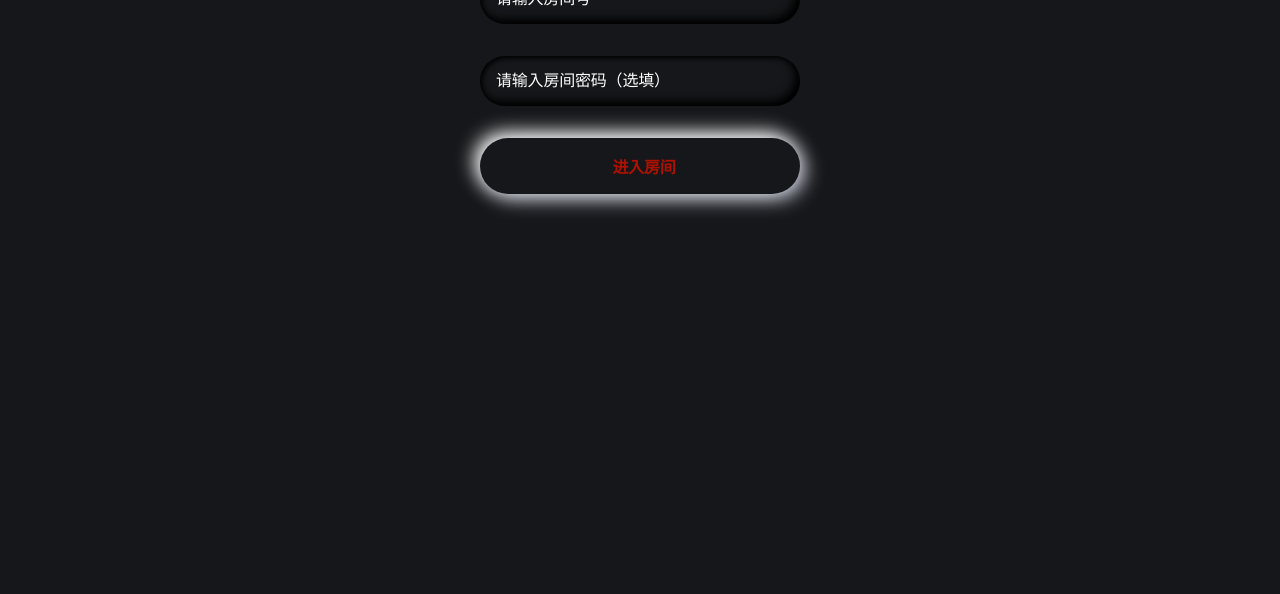
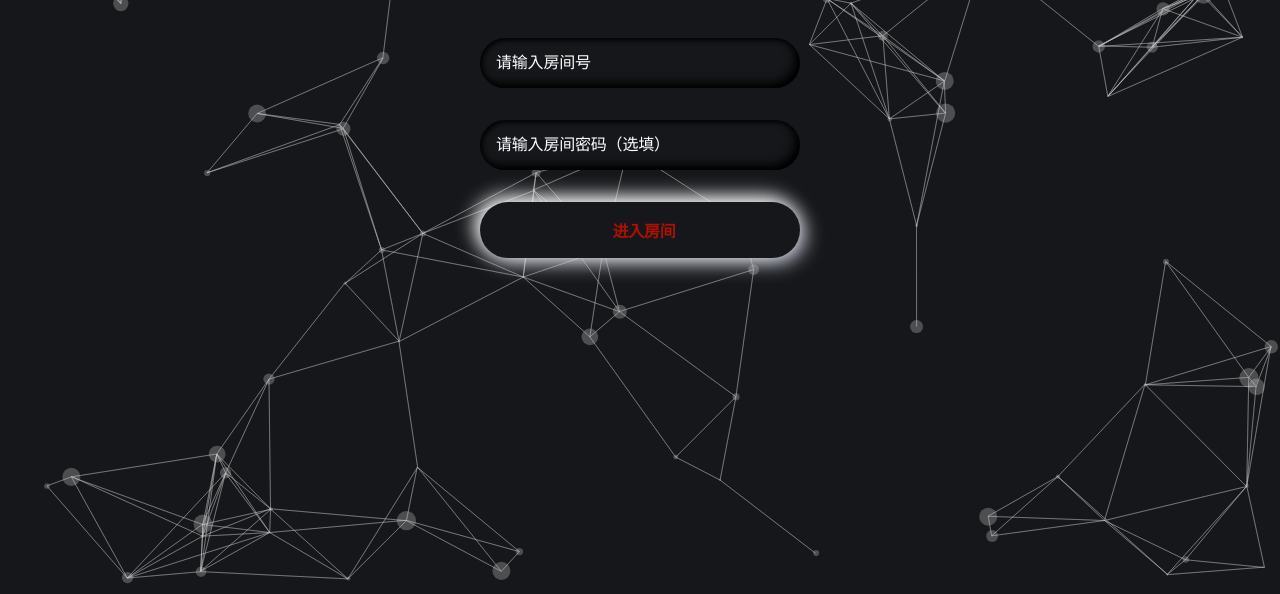
Before and after one commit to Wuwei9536/WRTC, a website: page public/call.html in a window 1280 px wide. Shown: the part 214-808 px from the top of the page. Drawn offline with Linux system fonts and the light colour scheme.

Commit message:
首页加一点背景动画

```diff
--- a/public/call.html
+++ b/public/call.html
@@ -30,6 +30,7 @@
 </head>
 
 <body>
+  <canvas id="canvas"></canvas>
   <!--[if lt IE 7]>
       <p class="browsehappy">
         You are using an <strong>outdated</strong> browser. Please
@@ -67,6 +68,7 @@
       }
     }
   </script>
+  <script src="/js/call.js"></script>
   <script>
     if ("serviceWorker" in navigator) {
       window.addEventListener("load", function () {
--- a/public/css/call.css
+++ b/public/css/call.css
@@ -1,6 +1,8 @@
 body,
 html {
   background-color: #16171a;
+  width: 100%;
+  height: 100%;
 }
 
 body,
@@ -17,7 +19,10 @@ button {
 form {
   padding: 16px;
   width: 320px;
-  margin: 0 auto;
+  position: absolute;
+  left: 50%;
+  top: 35%;
+  transform: translate(-50%,-50%);
 }
 
 .segment {
@@ -157,3 +162,10 @@ button.red {
     filter: hue-rotate(-1turn);
   }
 }
+
+canvas {
+  position: absolute;
+  display: block;
+  width: 100%;
+  height: 100%;
+}
--- /dev/null
+++ b/public/js/call.js
@@ -0,0 +1,121 @@
+class Circle {
+  //创建对象
+  //以一个圆为对象
+  //设置随机的 x，y坐标，r半径，_mx，_my移动的距离
+  //this.r是创建圆的半径，参数越大半径越大
+  //this._mx,this._my是移动的距离，参数越大移动
+  constructor(x, y) {
+    this.x = x;
+    this.y = y;
+    this.r = Math.random() * 10;
+    this._mx = Math.random();
+    this._my = Math.random();
+  }
+
+  //canvas 画圆和画直线
+  //画圆就是正常的用canvas画一个圆
+  //画直线是两个圆连线，为了避免直线过多，给圆圈距离设置了一个值，距离很远的圆圈，就不做连线处理
+  drawCircle(ctx) {
+    ctx.beginPath();
+    //arc() 方法使用一个中心点和半径，为一个画布的当前子路径添加一条弧。
+    ctx.arc(this.x, this.y, this.r, 0, 360);
+    ctx.closePath();
+    ctx.fillStyle = "rgba(204, 204, 204, 0.3)";
+    ctx.fill();
+  }
+
+  drawLine(ctx, _circle) {
+    let dx = this.x - _circle.x;
+    let dy = this.y - _circle.y;
+    let d = Math.sqrt(dx * dx + dy * dy);
+    if (d < 150) {
+      ctx.beginPath();
+      //开始一条路径，移动到位置 this.x,this.y。创建到达位置 _circle.x,_circle.y 的一条线：
+      ctx.moveTo(this.x, this.y); //起始点
+      ctx.lineTo(_circle.x, _circle.y); //终点
+      ctx.closePath();
+      ctx.strokeStyle = "rgba(204, 204, 204, 0.3)";
+      ctx.stroke();
+    }
+  }
+
+  // 圆圈移动
+  // 圆圈移动的距离必须在屏幕范围内
+  move(w, h) {
+    this._mx = this.x < w && this.x > 0 ? this._mx : -this._mx;
+    this._my = this.y < h && this.y > 0 ? this._my : -this._my;
+    this.x += this._mx / 2;
+    this.y += this._my / 2;
+  }
+}
+
+//鼠标点画圆闪烁变动
+class currentCirle extends Circle {
+  constructor(x, y) {
+    super(x, y);
+  }
+
+  drawCircle(ctx) {
+    ctx.beginPath();
+    //注释内容为鼠标焦点的地方圆圈半径变化
+    //this.r = (this.r < 14 && this.r > 1) ? this.r + (Math.random() * 2 - 1) : 2;
+    this.r = 8;
+    ctx.arc(this.x, this.y, this.r, 0, 360);
+    ctx.closePath();
+    ctx.fillStyle = "rgba(0,0,0," + parseInt(Math.random() * 100) / 100 + ")";
+    // ctx.fillStyle = "rgba(255, 77, 54, 0.6)";
+    ctx.fill();
+  }
+}
+
+//更新页面用requestAnimationFrame替代setTimeout
+window.requestAnimationFrame =
+  window.requestAnimationFrame ||
+  window.mozRequestAnimationFrame ||
+  window.webkitRequestAnimationFrame ||
+  window.msRequestAnimationFrame;
+
+let canvas = document.getElementById("canvas");
+let ctx = canvas.getContext("2d");
+let w = (canvas.width = canvas.offsetWidth);
+let h = (canvas.height = canvas.offsetHeight);
+let circles = [];
+let current_circle = new currentCirle(0, 0);
+
+let draw = function () {
+  ctx.clearRect(0, 0, w, h);
+  for (let i = 0; i < circles.length; i++) {
+    circles[i].move(w, h);
+    circles[i].drawCircle(ctx);
+    for (j = i + 1; j < circles.length; j++) {
+      circles[i].drawLine(ctx, circles[j]);
+    }
+  }
+  if (current_circle.x) {
+    current_circle.drawCircle(ctx);
+    for (var k = 1; k < circles.length; k++) {
+      current_circle.drawLine(ctx, circles[k]);
+    }
+  }
+  requestAnimationFrame(draw);
+};
+
+let init = function (num) {
+  for (var i = 0; i < num; i++) {
+    circles.push(new Circle(Math.random() * w, Math.random() * h));
+  }
+  draw();
+};
+
+window.addEventListener("load", init(80));
+
+window.onmousemove = function (e) {
+  e = e || window.event;
+  current_circle.x = e.clientX;
+  current_circle.y = e.clientY;
+};
+
+window.onmouseout = function () {
+  current_circle.x = null;
+  current_circle.y = null;
+};
```
